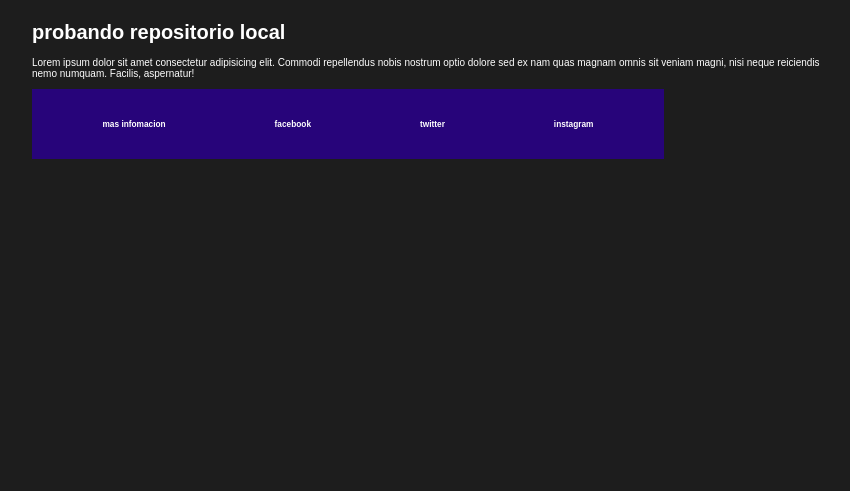
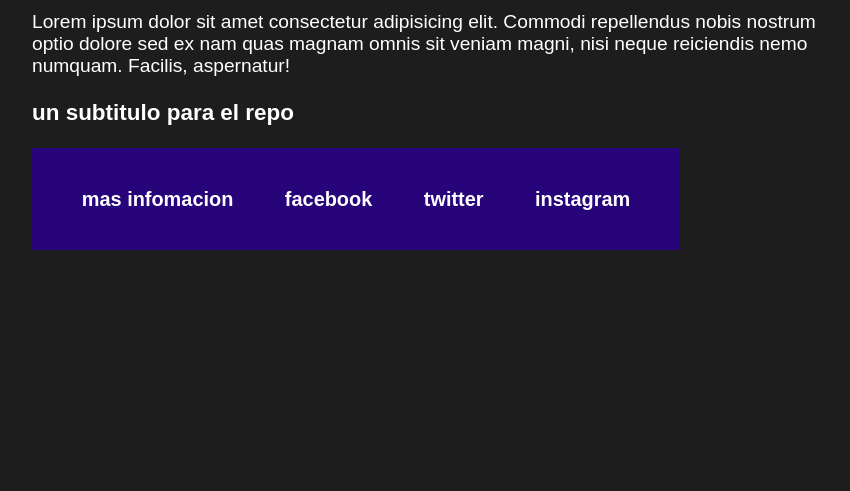
Before and after one commit to RicardoSan12/Proyecto-de-version, a plain HTML site: page index.html in a window 1280 px wide. Shown: the part 325-816 px from the top of the page, without its empty margins (208-1058 px from the left). Drawn offline with Linux system fonts and the light colour scheme.

Commit message:
Agrando un tamano al proyecto

```diff
--- a/index.html
+++ b/index.html
@@ -18,13 +18,15 @@
         }
         main{
             max-width: 800px;
+            font-size: 1.2rem;
         }
         footer{
             display: flex;
             justify-content: space-around;
             max-width: 600px;
             background-color: rgb(39, 4, 122);
-            padding: 1rem;
+            padding: .4rem 1.5rem;
+            font-size: 1.5rem;
         }
     </style>
 </head>
@@ -33,6 +35,7 @@
     <main>
         <h1>probando repositorio local</h1>
         <p>Lorem ipsum dolor sit amet consectetur adipisicing elit. Commodi repellendus nobis nostrum optio dolore sed ex nam quas magnam omnis sit veniam magni, nisi neque reiciendis nemo numquam. Facilis, aspernatur!</p>
+        <h3>un subtitulo para el repo</h3>
     </main>
     <footer>
         <h5>mas infomacion</h5>
```
